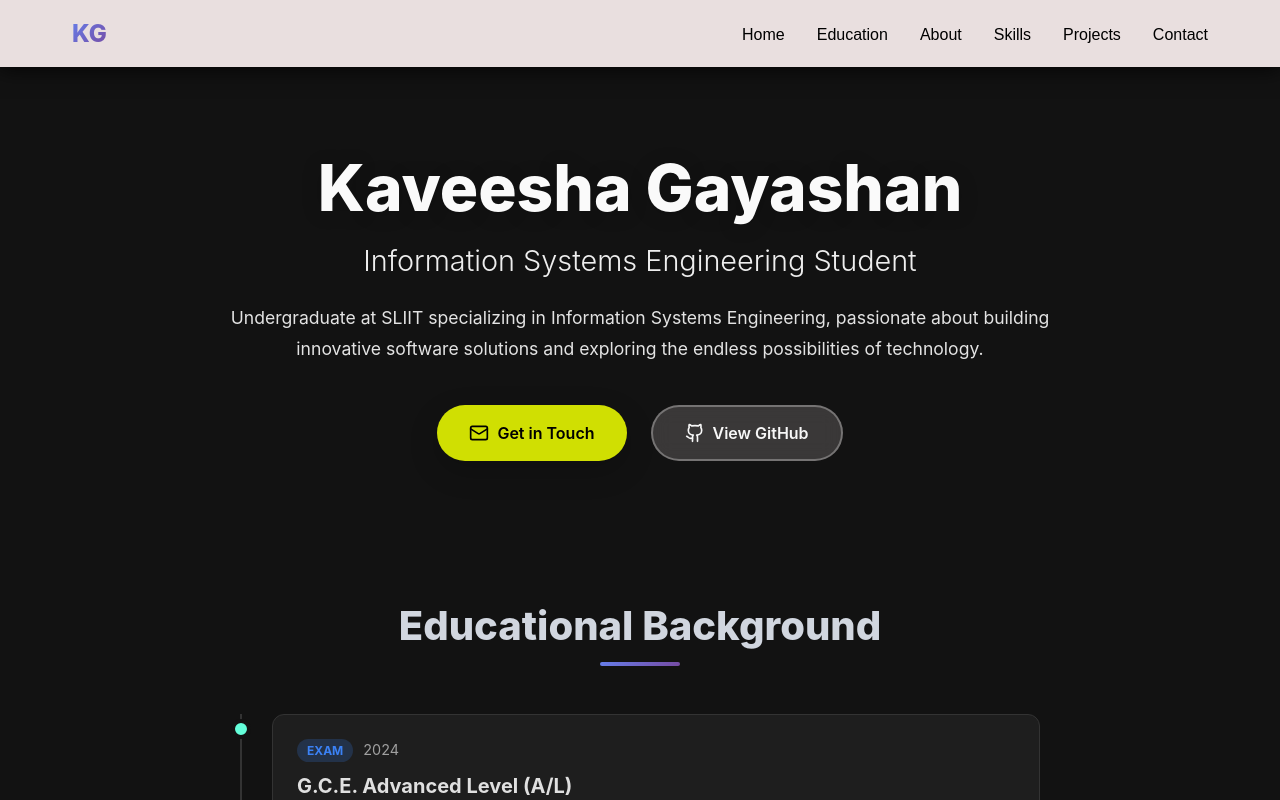
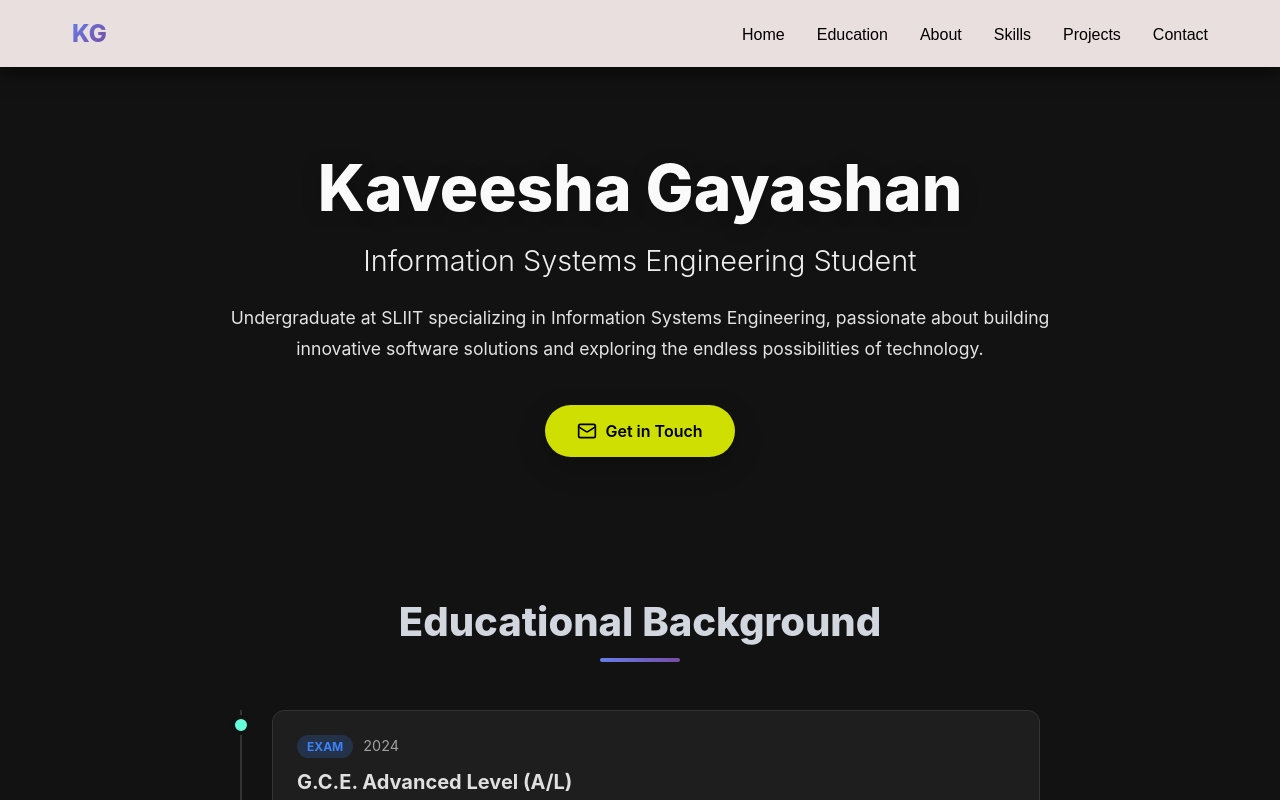
Before and after one commit to KaveeshaGayashan-09/KaveeshaGayashan, a React (Vite) app: page / in a window 1280 px wide. Shown: the top 800 px of the page. Built offline with nearby package versions, Linux system fonts and the light colour scheme.

Commit message:
removed github

```diff
--- a/src/Components/Contact.tsx
+++ b/src/Components/Contact.tsx
@@ -18,10 +18,10 @@ const Contact: React.FC = () => {
               <MessageCircle size={24} />
               0760598962
             </a>
-            <a href="https://github.com/KaveeshaGayashan-09" target="_blank" rel="noopener noreferrer" className="contact-link contact-link-secondary">
+            {/* <a href="https://github.com/KaveeshaGayashan-09" target="_blank" rel="noopener noreferrer" className="contact-link contact-link-secondary">
               <Github size={24} />
               GitHub Profile
-            </a>
+            </a> */}
           </div>
         </div>
       </div>
--- a/src/Components/Hero.tsx
+++ b/src/Components/Hero.tsx
@@ -14,10 +14,10 @@ const Hero: React.FC = () => {
             <Mail size={20} />
             Get in Touch
           </a>
-          <a href="https://github.com/KaveeshaGayashan-09" target="_blank" rel="noopener noreferrer" className="btn-secondary">
+          {/* <a href="https://github.com/KaveeshaGayashan-09" target="_blank" rel="noopener noreferrer" className="btn-secondary">
             <Github size={20} />
             View GitHub
-          </a>
+          </a> */}
         </div>
       </div>
     </section>
```
